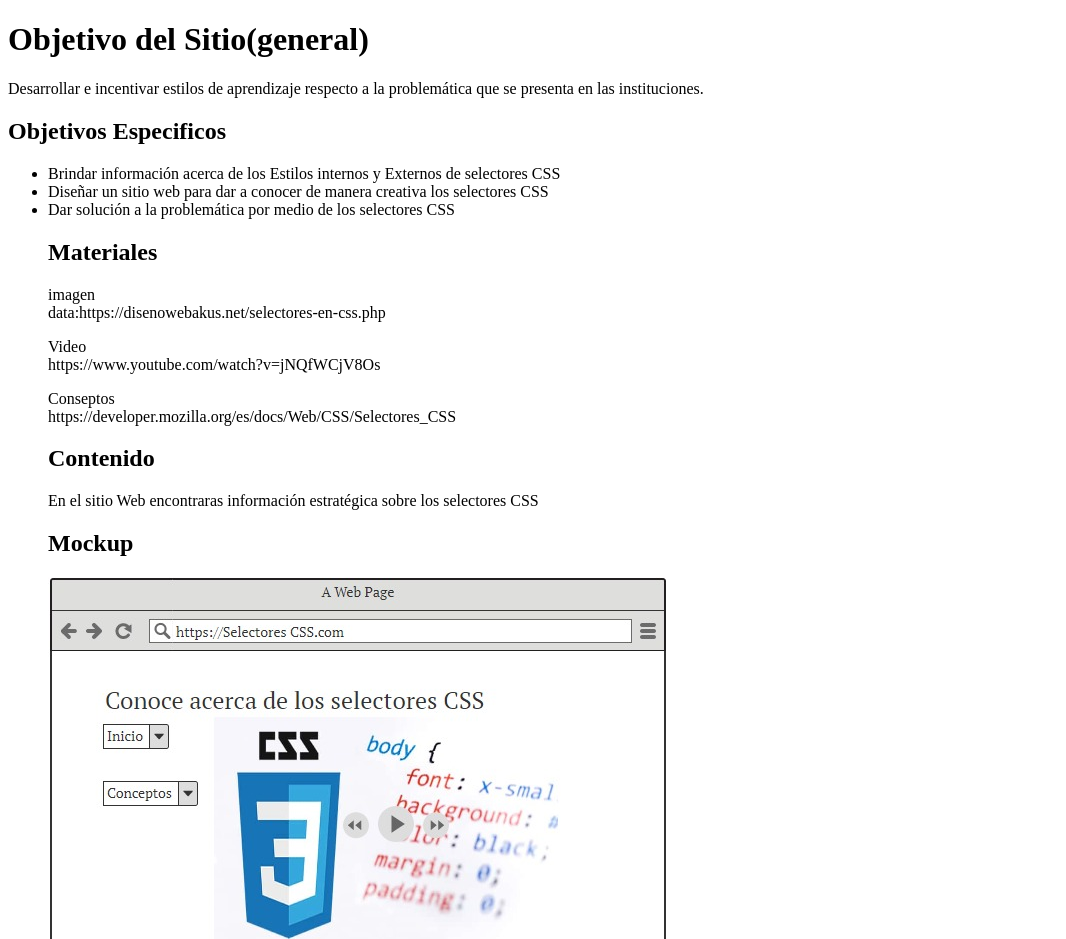
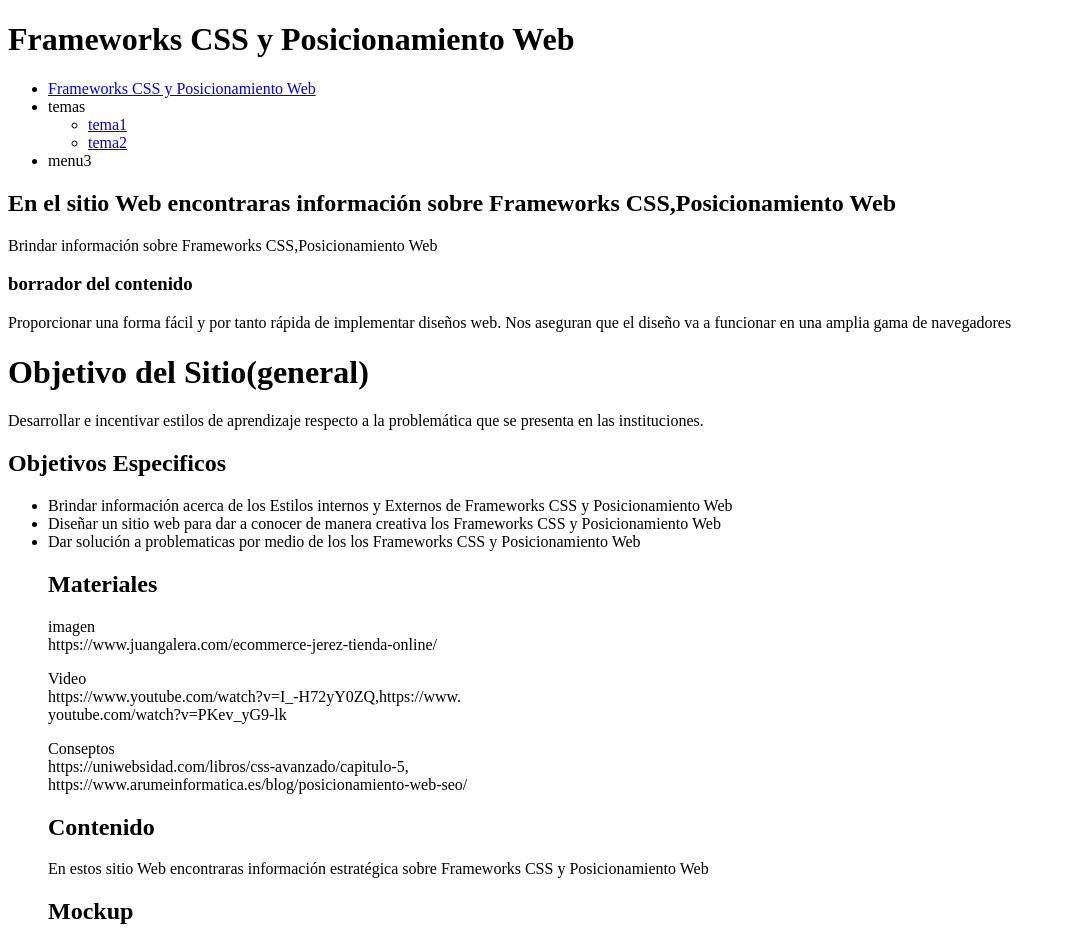
Before and after one commit to SV-canon/DSW-valentina-, a plain HTML site: page planning.html in a window 1280 px wide. Shown: the top 939 px of the page, without its empty margins (0-1066 px from the left). Drawn offline with Linux system fonts and the light colour scheme.

Commit message:
Solucion
Actividad de la fase 2

```diff
--- a/planning.html
+++ b/planning.html
@@ -3,22 +3,51 @@
 <head>
     <meta charset="UTF-8">
     <meta name="viewport" content="width=device-width, initial-scale=1.0">
-    <title>CSS3</title>
+    <title>Frameworks CSS,Posicionamiento Web</title>
+    <body>
+        <h1>Frameworks CSS y Posicionamiento Web</h1>
+    </body>
 </head>
+<header>
+    <nav>
+        <ul>
+            <li><a href="#">Frameworks CSS y Posicionamiento Web</a></li>
+            <li>temas</li>
+            <ul>
+                <li><a href="#">tema1</a></li>
+                <li><a href="#">tema2</a></li>
+            </ul>
+            <li>menu3</li>
+        </ul>
+    </nav>
+</header>
+<section>
+    <h1>En el sitio Web encontraras información sobre Frameworks CSS,Posicionamiento Web</h1>
+    <p>Brindar información  sobre Frameworks CSS,Posicionamiento Web </p>
+
+</section>
+<article>
+    <h3>borrador del contenido</h3>
+    <p>Proporcionar una forma fácil y por tanto rápida de implementar diseños web.
+        Nos aseguran que el diseño va a funcionar en una amplia gama de navegadores <br>
+        </p>
+</article>
+<fOoter>
+</fOoter>
 <body>
     <h1>Objetivo del Sitio(general)</h1>
     <p>Desarrollar e incentivar estilos de aprendizaje respecto a la problemática que se presenta en  las instituciones.</p>
 <h2>Objetivos Especificos</h2>
 <ul>
-    <li>Brindar información acerca de los Estilos internos y Externos de selectores CSS</li>
-    <li>Diseñar un sitio web para dar a conocer de manera creativa  los selectores CSS</li>
-    <li>Dar solución a la problemática por medio de los selectores CSS </li>
+    <li>Brindar información acerca de los Estilos internos y Externos de Frameworks CSS y Posicionamiento Web </li>
+    <li>Diseñar un sitio web para dar a conocer de manera creativa  los Frameworks CSS y Posicionamiento Web </li>
+    <li>Dar solución a problematicas  por medio de los los Frameworks CSS y Posicionamiento Web </li>
     <h2>Materiales</h2>
-    <p>imagen <br> data:https://disenowebakus.net/selectores-en-css.php</p>
-    <p>Video <br> https://www.youtube.com/watch?v=jNQfWCjV8Os</p>
-    <p>Conseptos <br> https://developer.mozilla.org/es/docs/Web/CSS/Selectores_CSS</p>
+    <p>imagen <br> https://www.juangalera.com/ecommerce-jerez-tienda-online/</p>
+    <p>Video <br> https://www.youtube.com/watch?v=I_-H72yY0ZQ,https://www. <br> youtube.com/watch?v=PKev_yG9-lk</p>
+    <p>Conseptos <br> https://uniwebsidad.com/libros/css-avanzado/capitulo-5, <br> https://www.arumeinformatica.es/blog/posicionamiento-web-seo/</p>
     <h2>Contenido</h2>
-    <p>En el sitio Web encontraras información  estratégica sobre los selectores CSS</p>
+    <p>En estos  sitio Web encontraras información  estratégica sobre Frameworks CSS y Posicionamiento Web </p>
     <h2>Mockup</h2>
     <img src="Maquetacion.PNG.jpeg" alt=Maquetacion>
 </body>
```
Also changed, not shown: design.html (added, +20 -0 lines).
